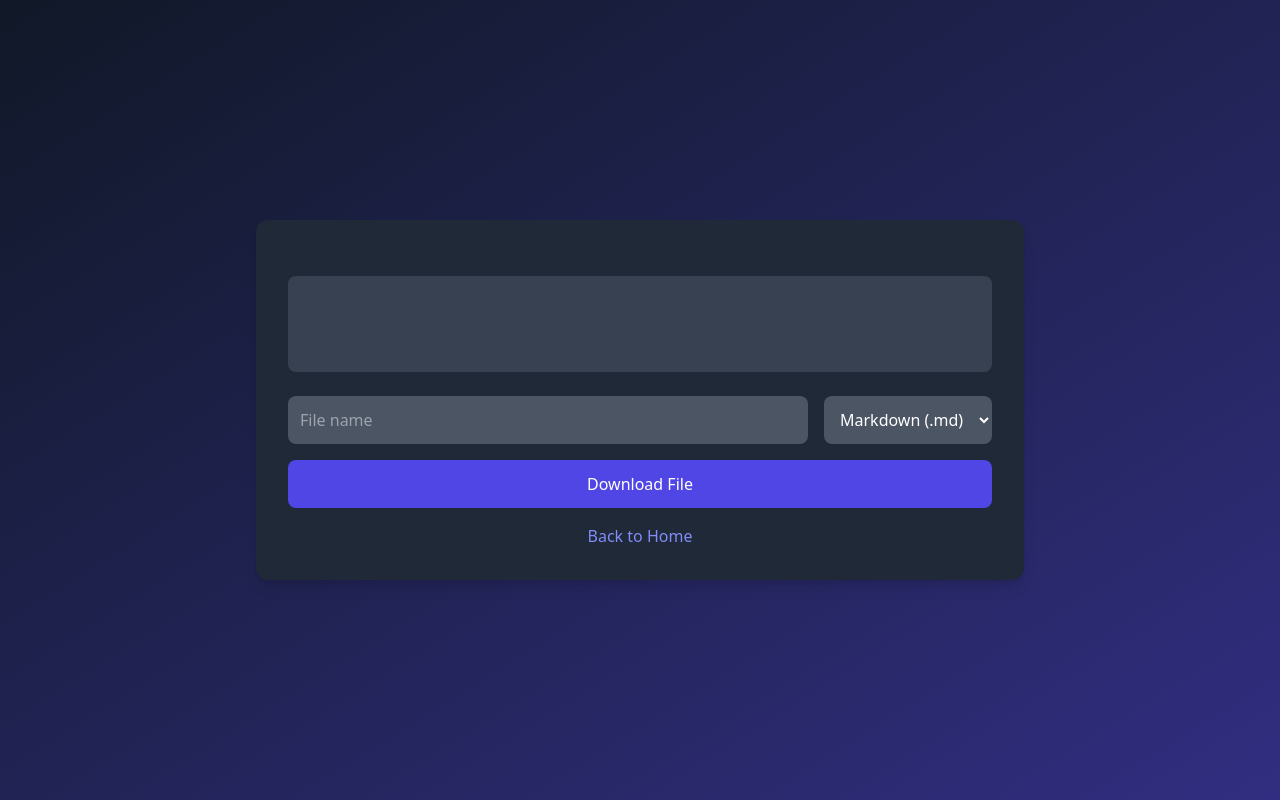
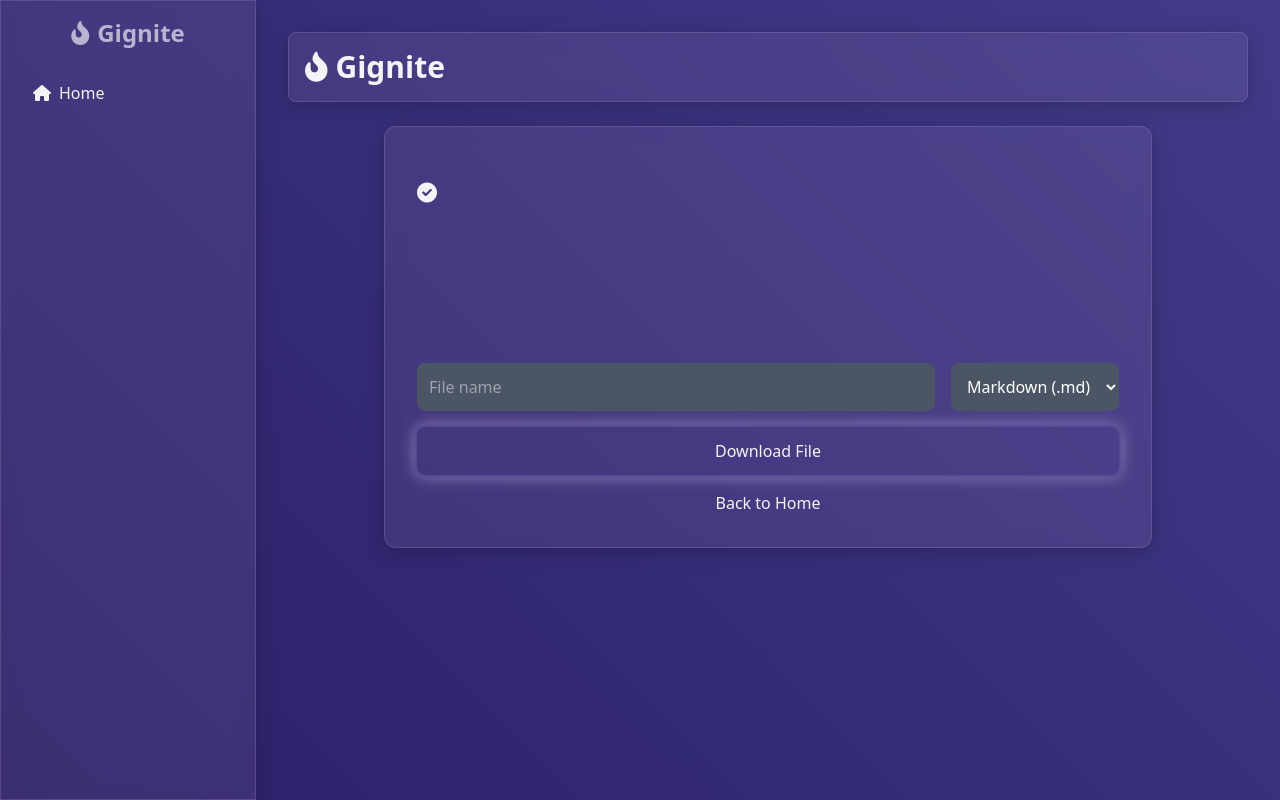
Before and after one commit to Santhosraj/Gignite, a FastAPI app: template templates/result.html in a window 1280 px wide. Run offline with FastAPI, Linux system fonts and the light colour scheme; the template is opened without the code that fills it, so the values that code supplies are empty; some libraries are stand-ins or nearby versions.

Commit message:
UI Update result.html

```diff
--- a/templates/result.html
+++ b/templates/result.html
@@ -6,34 +6,118 @@
     <meta name="viewport" content="width=device-width, initial-scale=1.0">
     <title>Result - Gignite</title>
     <link href="https://cdn.jsdelivr.net/npm/tailwindcss@2.2.19/dist/tailwind.min.css" rel="stylesheet">
-    <link rel="stylesheet" href="/static/styles.css">
+    <link rel="stylesheet" href="https://cdnjs.cloudflare.com/ajax/libs/font-awesome/6.0.0-beta3/css/all.min.css">
+    <style>
+        /* Custom Gradient Animation (Using Specified Colors) */
+        .gradient-animate {
+            background: linear-gradient(45deg, #17153B, #2E236C, #433D8B, #58117b);
+            background-size: 400%;
+            animation: gradient 10s ease infinite;
+        }
+
+        @keyframes gradient {
+            0% {
+                background-position: 0% 50%;
+            }
+
+            50% {
+                background-position: 100% 50%;
+            }
+
+            100% {
+                background-position: 0% 50%;
+            }
+        }
+
+        /* Glassmorphism Effect */
+        .glass {
+            background: rgba(200, 172, 214, 0.1);
+            /* #C8ACD6 with opacity */
+            backdrop-filter: blur(8px);
+            border: 1px solid rgba(200, 172, 214, 0.2);
+            box-shadow: 0 4px 20px rgba(0, 0, 0, 0.2);
+        }
+
+        /* Card Hover Effect (Subtle) */
+        .card-hover:hover {
+            transform: translateY(-5px) scale(1.02);
+            box-shadow: 0 8px 20px rgba(0, 0, 0, 0.3);
+        }
+
+        /* Neon Glow (Subtle) */
+        .neon-glow {
+            box-shadow: 0 0 5px #433D8B, 0 0 10px #433D8B, 0 0 15px #C8ACD6;
+        }
+    </style>
 </head>
 
-<body class="bg-gradient-to-br from-gray-900 to-indigo-900 text-white min-h-screen flex items-center justify-center">
-    <div class="bg-gray-800 rounded-xl p-8 shadow-lg max-w-3xl w-full">
-        <h1 class="text-3xl font-bold text-indigo-400 mb-6">{{ state.query }}</h1>
-        <p class="text-xl text-green-400 mb-4">{{ state.response }}</p>
-        <div class="bg-gray-700 p-6 rounded-lg mb-6 overflow-auto max-h-96 whitespace-pre-wrap">{{ state.content }}
+<body class="gradient-animate text-gray-100 min-h-screen flex">
+    <!-- Sidebar -->
+    <div
+        class="fixed h-full bg-[#17153B] w-64 p-4 transition-transform transform -translate-x-full md:translate-x-0 glass">
+        <h2 class="text-2xl font-bold text-[#C8ACD6] mb-6 text-center animate-pulse">
+            <i class="fas fa-fire-alt mr-2"></i>Gignite
+        </h2>
+        <nav>
+            <a href="/"
+                class="block py-2 px-4 text-[#C8ACD6] hover:bg-[#2E236C] hover:text-white rounded transition-all duration-300">
+                <i class="fas fa-home mr-2"></i>Home
+            </a>
+        </nav>
+    </div>
+
+    <!-- Main Content -->
+    <div class="flex-1 ml-0 md:ml-64 p-8">
+        <!-- Header -->
+        <header class="glass p-4 rounded-lg mb-6 flex items-center">
+            <h1 class="text-3xl font-bold text-[#C8ACD6] flex items-center">
+                <i class="fas fa-fire-alt mr-2"></i>Gignite
+            </h1>
+        </header>
+
+        <!-- Result Container -->
+        <div class="glass p-8 rounded-xl shadow-lg max-w-3xl w-full mx-auto card-hover">
+            <h1 class="text-3xl font-bold text-[#C8ACD6] mb-6">{{ state.query }}</h1>
+            <p class="text-xl text-[#C8ACD6] mb-4 flex items-center">
+                <i class="fas fa-check-circle mr-2"></i>{{ state.response }}
+            </p>
+            <div class="bg-[#2E236C] p-6 rounded-lg mb-6 overflow-auto max-h-96 whitespace-pre-wrap text-gray-200">
+                {{ state.content }}
             </div>
             <form action="/save_file" method="post" class="space-y-4">
                 <input type="hidden" name="content" value="{{ state.content|escape }}">
                 <div class="flex space-x-4">
                     <input type="text" name="filename" placeholder="File name"
-                    class="w-full p-3 bg-gray-600 rounded-lg text-white focus:outline-none focus:ring-2 focus:ring-indigo-500"
+                        class="w-full p-3 bg-gray-600 text-white rounded-lg focus:outline-none focus:ring-2 focus:ring-[#433D8B] transition"
                         required>
                     <select name="format_choice"
-                    class="p-3 bg-gray-600 rounded-lg text-white focus:outline-none focus:ring-2 focus:ring-indigo-500">
+                        class="p-3 bg-gray-600 text-white rounded-lg focus:outline-none focus:ring-2 focus:ring-[#433D8B] transition">
                         <option value="md">Markdown (.md)</option>
                         <option value="docx">Word (.docx)</option>
                         <option value="pdf">PDF (.pdf)</option>
                     </select>
                 </div>
                 <button type="submit"
-                class="w-full p-3 bg-indigo-600 hover:bg-indigo-700 rounded-lg font-medium transition duration-200">Download
-                File</button>
+                    class="w-full p-3 bg-gradient-to-r from-[#2E236C] to-[#433D8B] hover:from-[#433D8B] hover:to-[#2E236C] rounded-lg font-medium transition duration-200 neon-glow">
+                    Download File
+                </button>
             </form>
-        <a href="/" class="block text-center mt-4 text-indigo-400 hover:text-indigo-300">Back to Home</a>
+            <a href="/" class="block text-center mt-4 text-[#C8ACD6] hover:text-[#433D8B] transition">Back to Home</a>
         </div>
+    </div>
+
+    <!-- Mobile Menu Toggle -->
+    <button id="menu-toggle" class="md:hidden fixed top-4 left-4 p-3 bg-[#433D8B] rounded-full neon-glow">
+        <i class="fas fa-bars"></i>
+    </button>
+
+    <script>
+        const menuToggle = document.getElementById('menu-toggle');
+        const sidebar = document.querySelector('div.fixed');
+        menuToggle.addEventListener('click', () => {
+            sidebar.classList.toggle('-translate-x-full');
+        });
+    </script>
 </body>
 
 </html>
```
Lines whose indentation alone changed are shown as unchanged.
